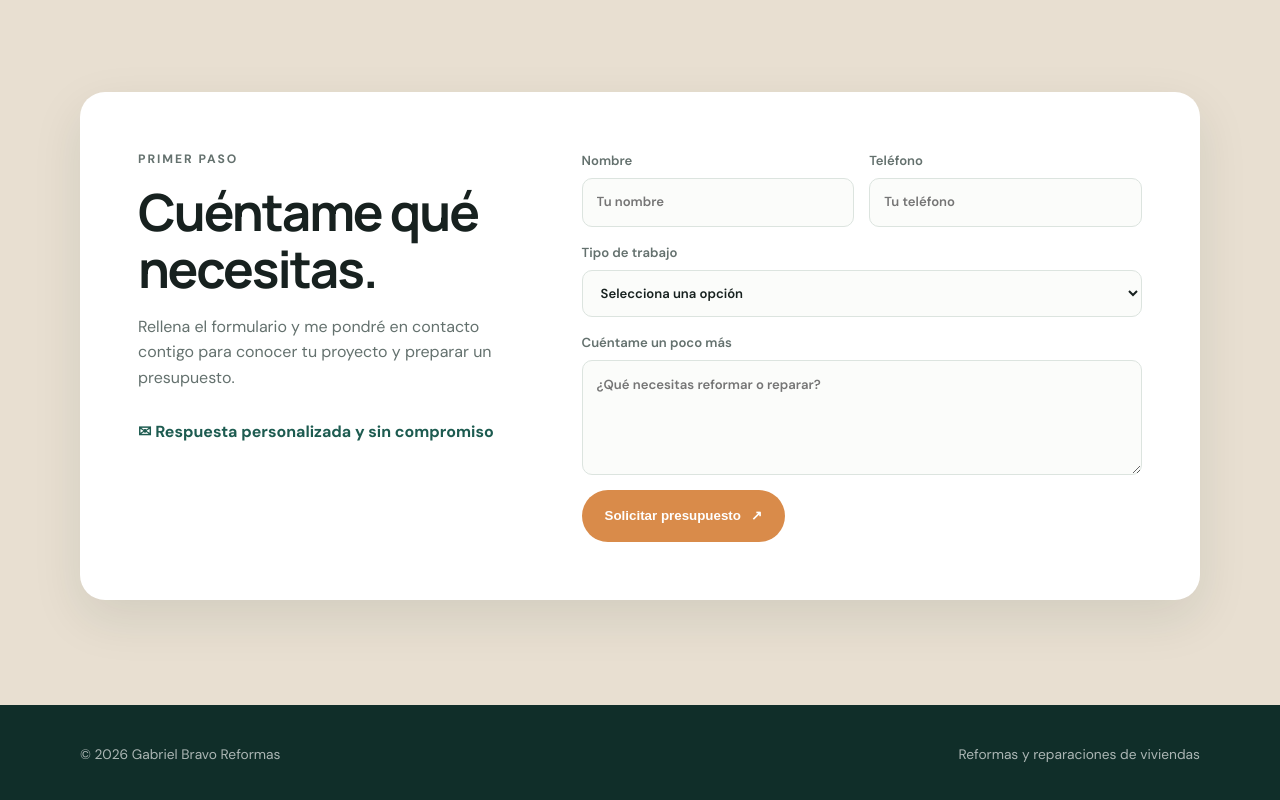
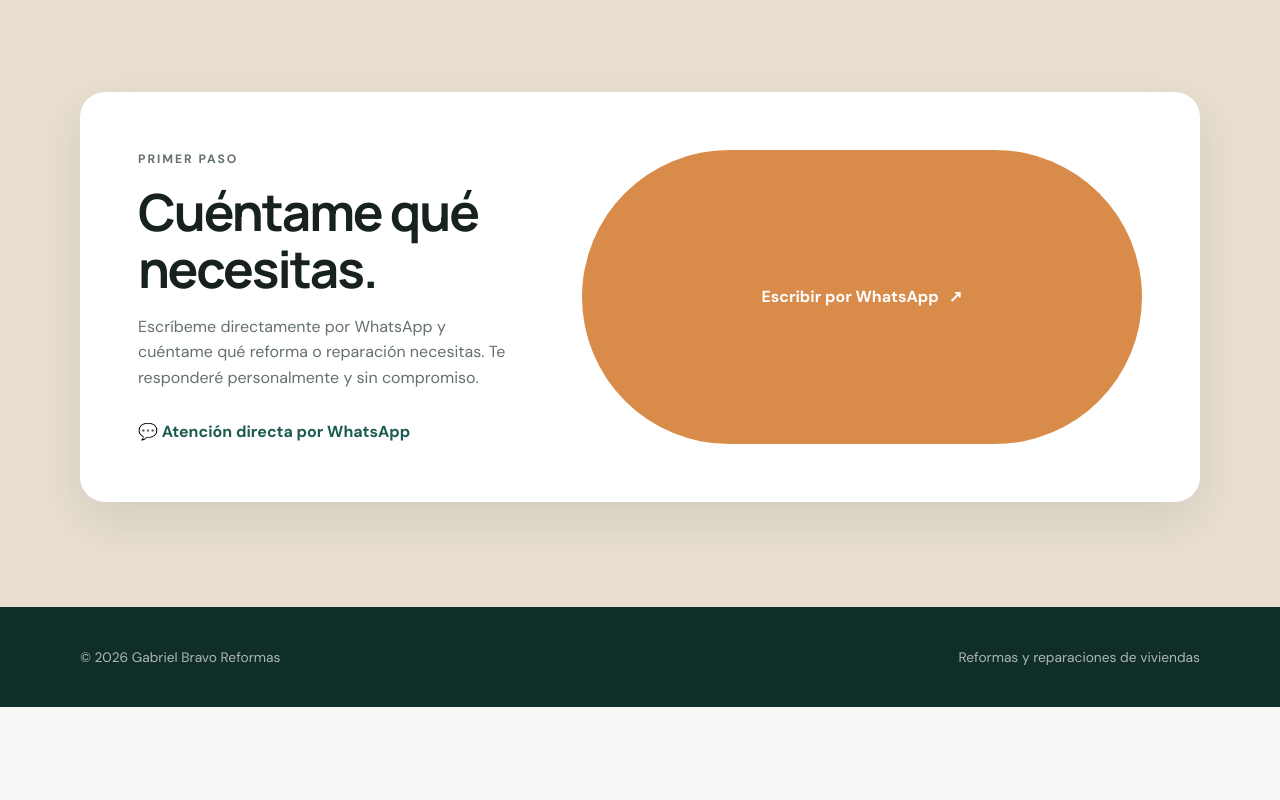
Before and after one commit to bravoelias592-stack/gabriel-bravo-reformas, a plain HTML site: page index.html in a window 1280 px wide. Shown: the part 2765-3565 px from the top of the page. After the commit the page ends 3472 px from the top, so only its background shows below. Drawn offline with Linux system fonts and the light colour scheme.

Commit message:
Add files via upload

```diff
--- a/index.html
+++ b/index.html
@@ -243,16 +243,10 @@
         <div class="contact-copy">
           <p class="eyebrow">Primer paso</p>
           <h2>Cuéntame qué necesitas.</h2>
-          <p>Rellena el formulario y me pondré en contacto contigo para conocer tu proyecto y preparar un presupuesto.</p>
-          <div class="contact-detail">✉ Respuesta personalizada y sin compromiso</div>
+          <p>Escríbeme directamente por WhatsApp y cuéntame qué reforma o reparación necesitas. Te responderé personalmente y sin compromiso.</p>
+          <div class="contact-detail">💬 Atención directa por WhatsApp</div>
         </div>
-        <form action="#" method="post">
-          <label>Nombre<input type="text" name="nombre" placeholder="Tu nombre" required></label>
-          <label>Teléfono<input type="tel" name="telefono" placeholder="Tu teléfono" required></label>
-          <label class="full">Tipo de trabajo<select name="servicio"><option>Selecciona una opción</option><option>Reforma integral</option><option>Cocina o baño</option><option>Albañilería o pintura</option><option>Reparación</option><option>Otro</option></select></label>
-          <label class="full">Cuéntame un poco más<textarea name="mensaje" placeholder="¿Qué necesitas reformar o reparar?"></textarea></label>
-          <button class="button" type="submit">Solicitar presupuesto <span>↗</span></button>
-        </form>
+        <a class="button" href="https://wa.me/message/QFBU3NPMGIHZF1" target="_blank" rel="noopener noreferrer">Escribir por WhatsApp <span>↗</span></a>
       </div>
     </section>
   </main>
```
